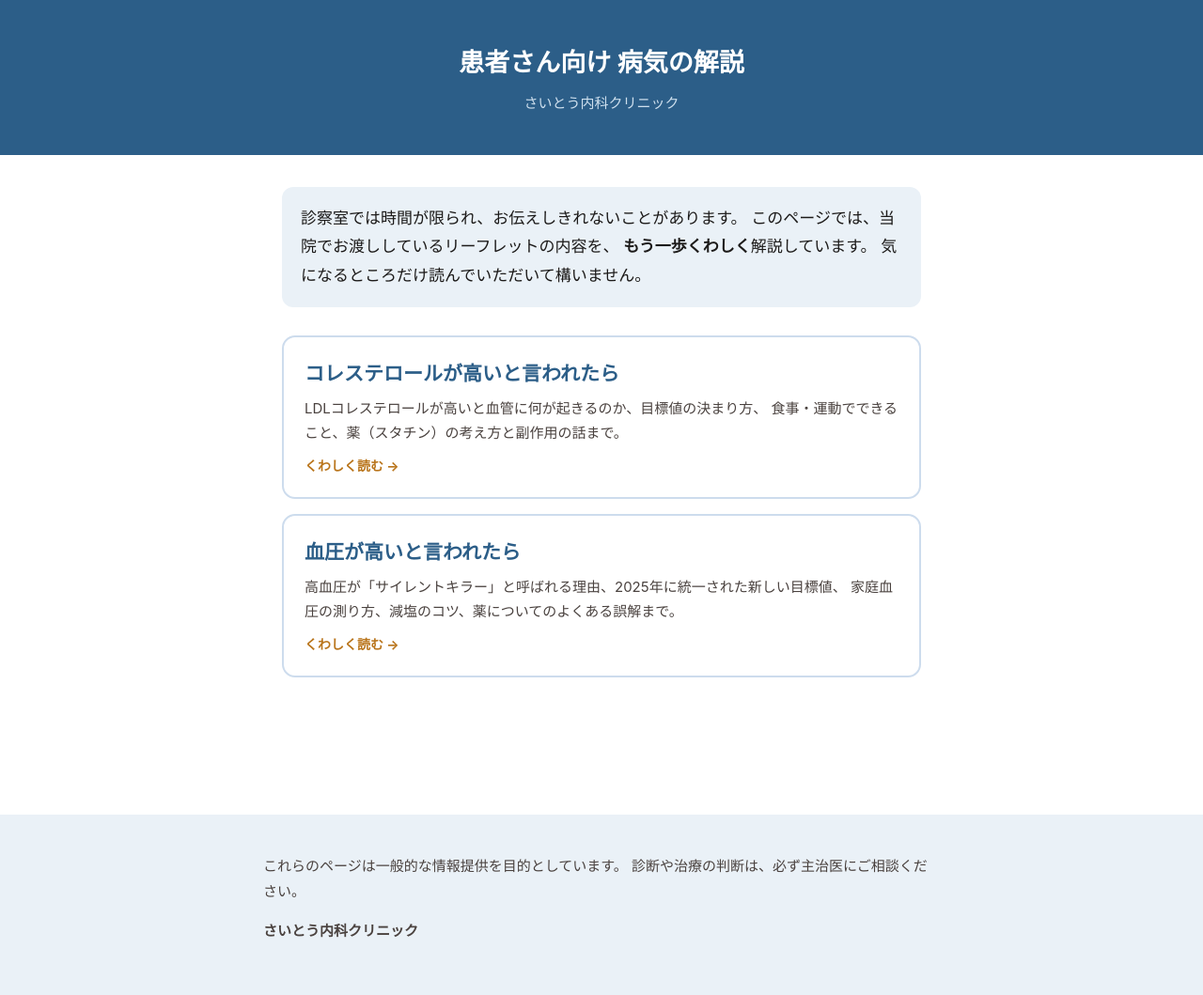
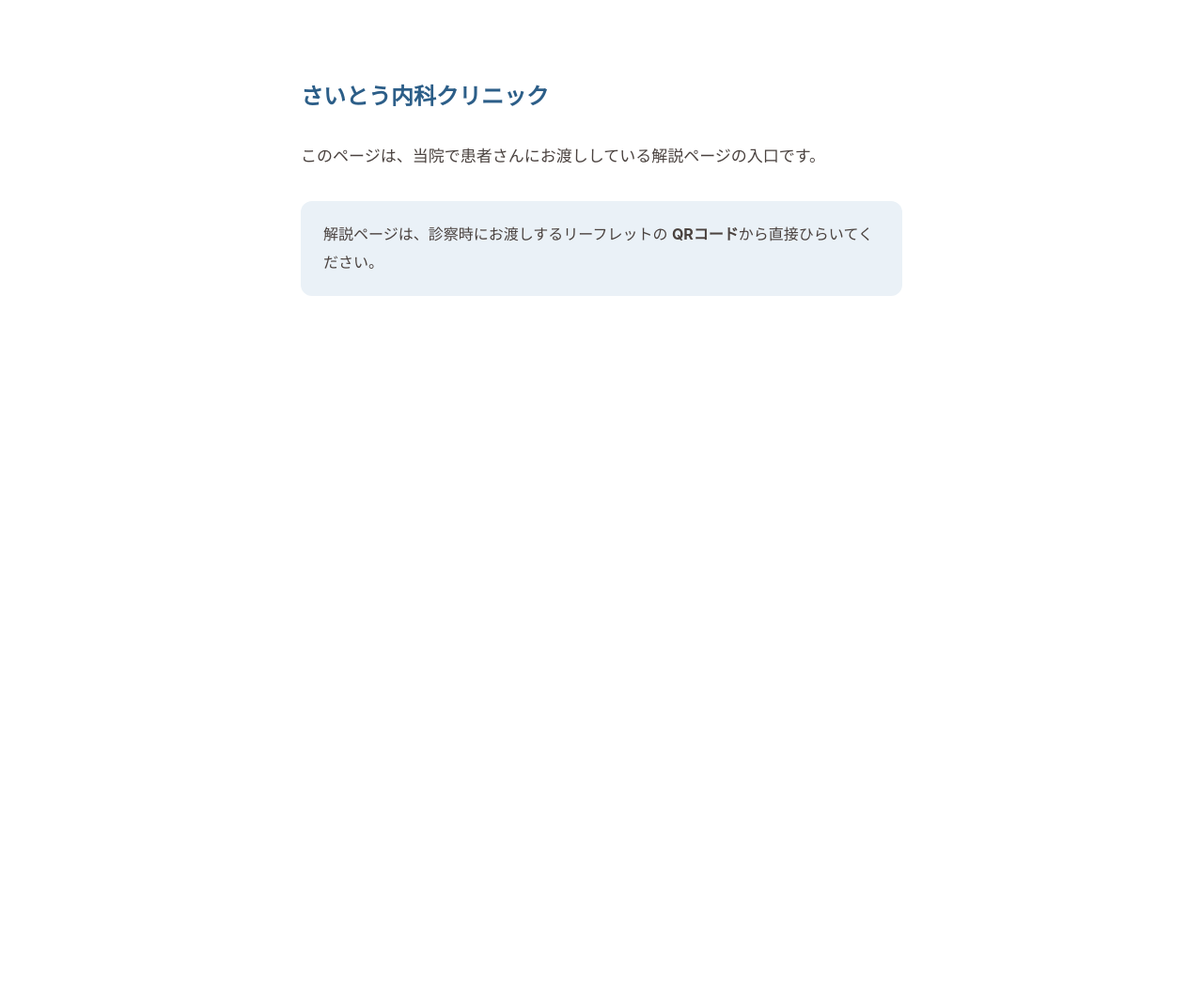
Before and after one commit to saito-clinic/clinic, a plain HTML site: page index.html in a window 1280 px wide. Shown: the whole page at 94% size. After the commit the page ends 800 px from the top, so only its background shows below. Drawn offline with Linux system fonts and the light colour scheme.

Commit message:
Add files via upload

```diff
--- a/index.html
+++ b/index.html
@@ -3,66 +3,26 @@
 <head>
 <meta charset="utf-8">
 <meta name="viewport" content="width=device-width, initial-scale=1">
-<title>患者さん向け 病気の解説｜さいとう内科クリニック</title>
-<meta name="description" content="さいとう内科クリニックの患者さん向け解説ページです。高コレステロール血症、高血圧について、最新のガイドラインに基づいてくわしく解説しています。">
+<meta name="robots" content="noindex">
+<title>さいとう内科クリニック</title>
 <style>
-:root{--main:#2C5E88;--acc:#B9741A;--ink:#1c1a19;--sub:#4a423f;--mainL:#eaf1f7;}
-*{box-sizing:border-box}
+:root{--main:#2C5E88;--sub:#4a423f;--mainL:#eaf1f7;}
 body{margin:0;font-family:-apple-system,"Hiragino Sans","Noto Sans JP",sans-serif;
-     color:var(--ink);line-height:1.8;font-size:17px;background:#fff}
-.hd{background:var(--main);color:#fff;padding:48px 20px 42px;text-align:center}
-.hd h1{font-size:27px;margin:0 0 10px;line-height:1.4}
-.hd p{margin:0;font-size:15px;color:#cfe0ee}
-main{max-width:720px;margin:0 auto;padding:34px 20px 80px}
-.lead{background:var(--mainL);border-radius:12px;padding:18px 20px;margin:0 0 30px}
-a.card{display:block;text-decoration:none;color:inherit;border:2.5px solid #cddced;
-  border-radius:14px;padding:20px 22px;margin:16px 0;transition:.15s}
-a.card:hover{border-color:var(--main);background:#f7fafd}
-a.card .t{font-size:21px;font-weight:700;color:var(--main);margin-bottom:6px}
-a.card .d{font-size:15px;color:var(--sub);line-height:1.7}
-a.card .go{font-size:14px;color:var(--acc);font-weight:700;margin-top:10px}
-.foot{background:var(--mainL);padding:26px 20px 40px;margin-top:50px}
-.foot .in{max-width:720px;margin:0 auto;font-size:15px;color:var(--sub)}
-@media(max-width:600px){body{font-size:16px}.hd h1{font-size:22px}}
+     color:#1c1a19;line-height:1.9;font-size:17px;background:#fff}
+.wrap{max-width:640px;margin:0 auto;padding:80px 24px}
+h1{font-size:24px;color:var(--main);margin:0 0 24px}
+p{margin:16px 0;color:var(--sub)}
+.box{background:var(--mainL);border-radius:12px;padding:20px 24px;margin-top:32px;font-size:16px}
 </style>
 </head>
 <body>
-
-<div class="hd">
-<h1>患者さん向け 病気の解説</h1>
-<p>さいとう内科クリニック</p>
+<div class="wrap">
+<h1>さいとう内科クリニック</h1>
+<p>このページは、当院で患者さんにお渡ししている解説ページの入口です。</p>
+<div class="box">
+<p style="margin:0">解説ページは、診察時にお渡しするリーフレットの
+<b>QRコード</b>から直接ひらいてください。</p>
 </div>
-
-<main>
-
-<div class="lead">
-診察室では時間が限られ、お伝えしきれないことがあります。
-このページでは、当院でお渡ししているリーフレットの内容を、
-<b>もう一歩くわしく</b>解説しています。
-気になるところだけ読んでいただいて構いません。
 </div>
-
-<a class="card" href="cholesterol/">
-<div class="t">コレステロールが高いと言われたら</div>
-<div class="d">LDLコレステロールが高いと血管に何が起きるのか、目標値の決まり方、
-食事・運動でできること、薬（スタチン）の考え方と副作用の話まで。</div>
-<div class="go">くわしく読む →</div>
-</a>
-
-<a class="card" href="hypertension/">
-<div class="t">血圧が高いと言われたら</div>
-<div class="d">高血圧が「サイレントキラー」と呼ばれる理由、2025年に統一された新しい目標値、
-家庭血圧の測り方、減塩のコツ、薬についてのよくある誤解まで。</div>
-<div class="go">くわしく読む →</div>
-</a>
-
-</main>
-
-<div class="foot"><div class="in">
-<p>これらのページは一般的な情報提供を目的としています。
-診断や治療の判断は、必ず主治医にご相談ください。</p>
-<p><b>さいとう内科クリニック</b></p>
-</div></div>
-
 </body>
 </html>
```
